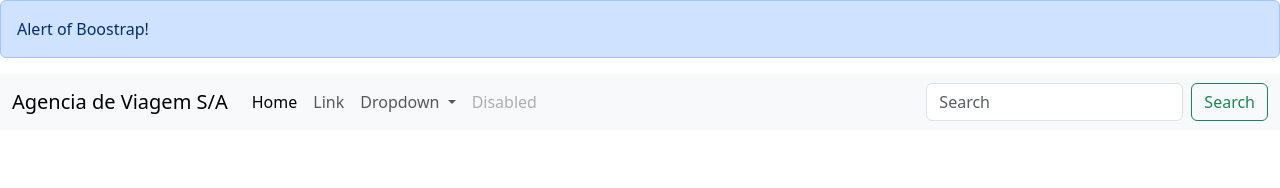
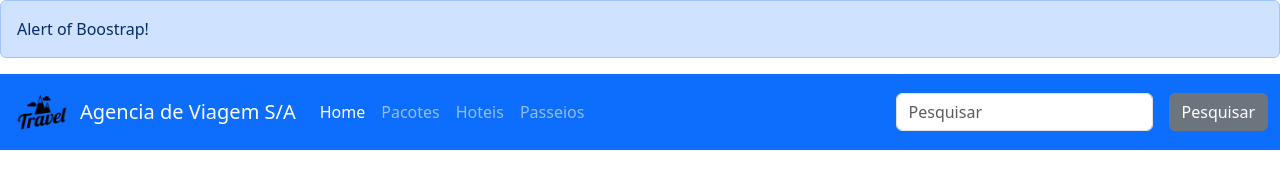
Before and after one commit to carlosjc31/projeto-agencia-viagem, a plain HTML site: page index.html in a window 1280 px wide. Drawn offline with nearby package versions, Linux system fonts and the light colour scheme.

Commit message:
finalizando navbar

```diff
--- a/index.html
+++ b/index.html
@@ -14,9 +14,11 @@
         </div>
     </div>
 
-    <nav class="navbar navbar-expand-lg bg-body-tertiary">
+    <nav class="navbar navbar-expand-lg navbar-dark bg-primary data-bs-theme">
         <div class="container-fluid">
-          <a class="navbar-brand" href="#">Agencia de Viagem S/A </a>
+            <img src="logo.png" width="60" alt="logo" class="me-2"/>
+
+          <a class="navbar-brand me-3" href="#">Agencia de Viagem S/A </a>
           <button class="navbar-toggler" type="button" data-bs-toggle="collapse" data-bs-target="#navbarSupportedContent" aria-controls="navbarSupportedContent" aria-expanded="false" aria-label="Toggle navigation">
             <span class="navbar-toggler-icon"></span>
           </button>
@@ -26,26 +28,18 @@
                 <a class="nav-link active" aria-current="page" href="#">Home</a>
               </li>
               <li class="nav-item">
-                <a class="nav-link" href="#">Link</a>
-              </li>
-              <li class="nav-item dropdown">
-                <a class="nav-link dropdown-toggle" href="#" role="button" data-bs-toggle="dropdown" aria-expanded="false">
-                  Dropdown
-                </a>
-                <ul class="dropdown-menu">
-                  <li><a class="dropdown-item" href="#">Action</a></li>
-                  <li><a class="dropdown-item" href="#">Another action</a></li>
-                  <li><hr class="dropdown-divider"></li>
-                  <li><a class="dropdown-item" href="#">Something else here</a></li>
-                </ul>
+                <a class="nav-link" aria-current="page" href="#">Pacotes</a>
               </li>
               <li class="nav-item">
-                <a class="nav-link disabled" aria-disabled="true">Disabled</a>
+                <a class="nav-link" aria-current="page" href="#">Hoteis</a>
+              </li>
+              <li class="nav-item">
+                <a class="nav-link" aria-current="page" href="#">Passeios</a>
               </li>
             </ul>
             <form class="d-flex" role="search">
-              <input class="form-control me-2" type="search" placeholder="Search" aria-label="Search">
-              <button class="btn btn-outline-success" type="submit">Search</button>
+              <input class="form-control me-3" type="search" placeholder="Pesquisar" aria-label="Pesquisar">
+              <button class="btn btn-secondary" type="submit">Pesquisar</button>
             </form>
           </div>
         </div>
```
Also changed, not shown: logo.png (added), travel-agency.jpeg (added).
